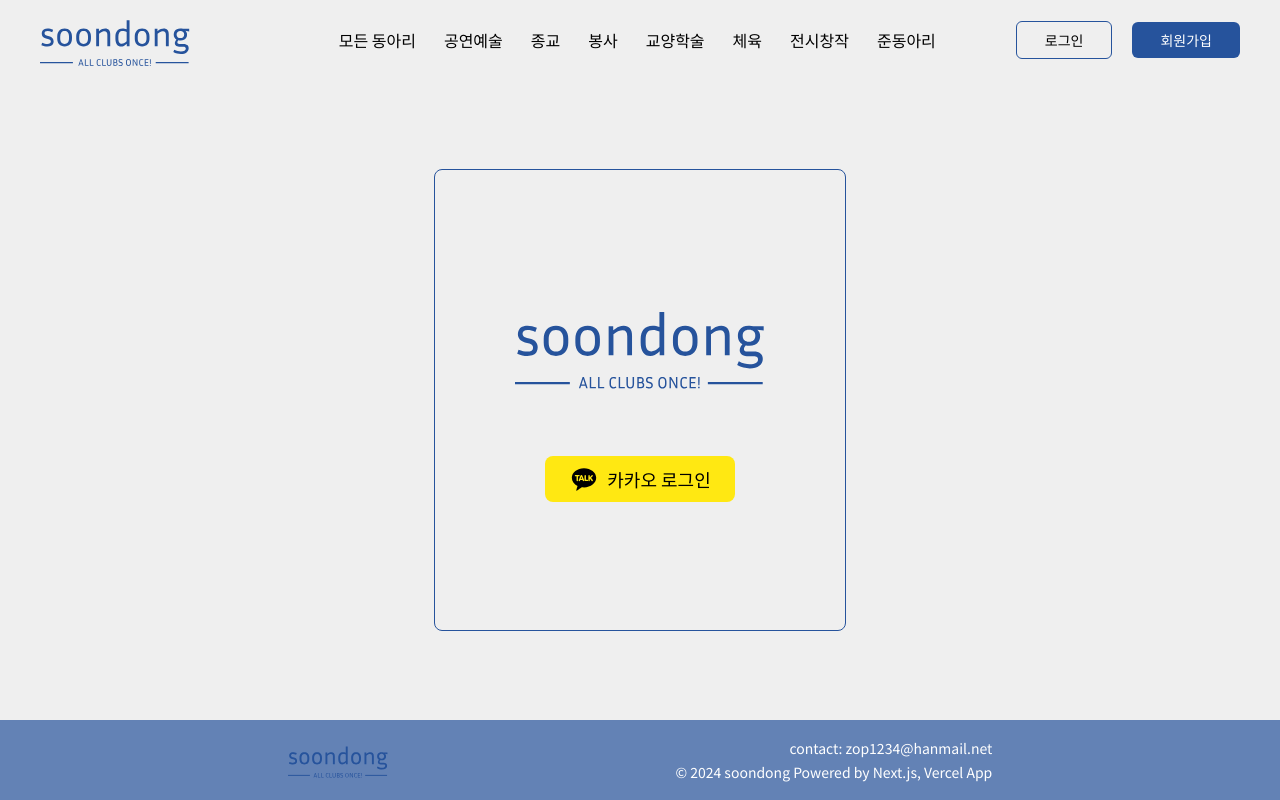
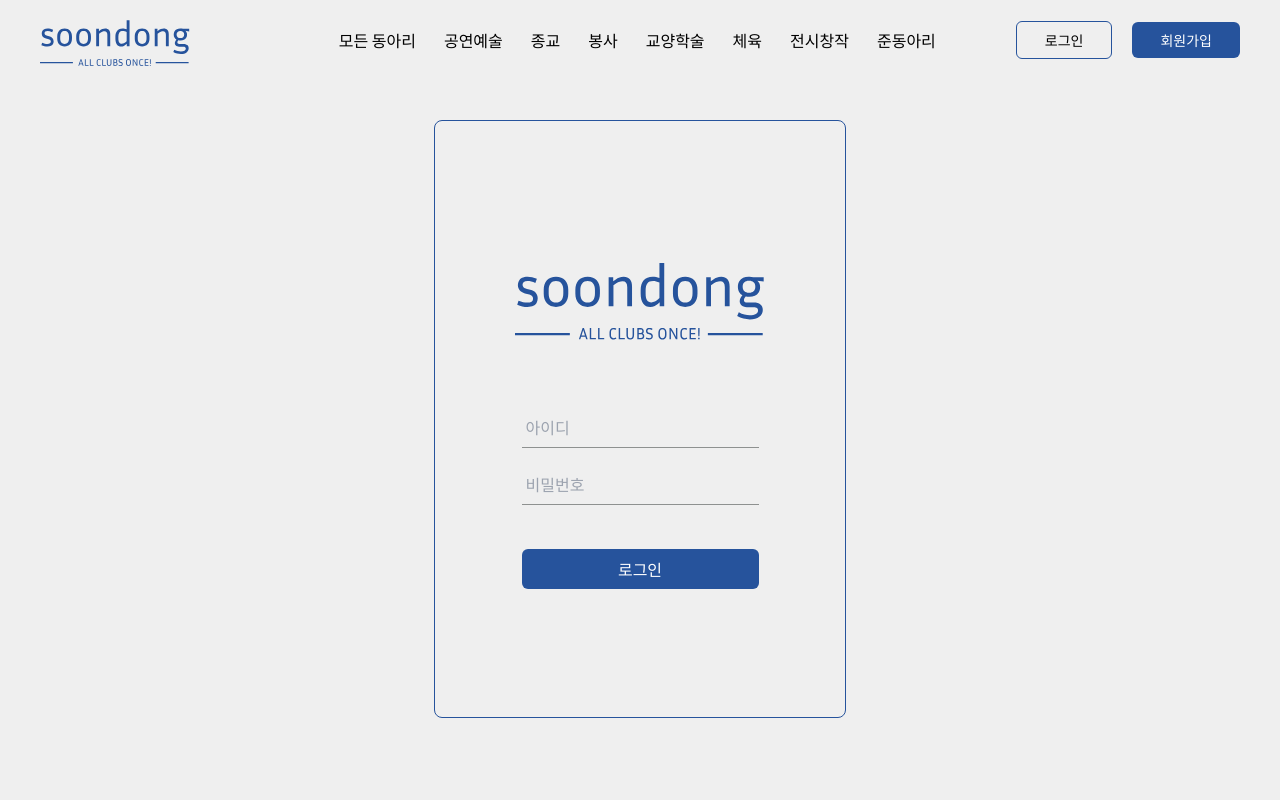
Before and after one commit to TaeWooKim-SCH/soondong, a Next.js app: page /login in a window 1280 px wide. Built offline with nearby package versions, Linux system fonts and the light colour scheme; no server answers.

Commit message:
feat: 로그인 레이아웃 구현

```diff
--- /dev/null
+++ b/src/app/_components/login/LoginForm.tsx
@@ -0,0 +1,40 @@
+'use client'
+
+import { SubmitHandler, useForm } from "react-hook-form";
+
+export default function LoginForm() {
+  const { register, handleSubmit, watch, formState: { isSubmitting } } = useForm<FormInputs>({
+    defaultValues: { id: '', password: ''}
+  });
+
+  const onSubmit: SubmitHandler<FormInputs> = async (data) => {
+    console.log(data);
+  }
+
+  return (
+    <form className="grid grid-cols-1" onSubmit={handleSubmit(onSubmit)}>
+      <section className="mb-3">
+        <input
+          className={`px-1 py-2 mb-1 outline-none bg-bg-color border-b border-b-silver`}
+          type='text'
+          placeholder="아이디"
+          {...register('id')}
+        />
+      </section>
+      <section>
+        <input
+          className={`px-1 py-2 mb-1 outline-none bg-bg-color border-b border-b-silver`}
+          type='text'
+          placeholder="비밀번호"
+          {...register('password')}
+        />
+      </section>
+      <button className="mt-10 bg-blue text-white px-5 py-2 rounded-md font-normal">로그인</button>
+    </form>
+  );
+}
+
+interface FormInputs {
+  id: string;
+  password: string;
+}
--- a/src/app/_components/signup/SignupForm.tsx
+++ b/src/app/_components/signup/SignupForm.tsx
@@ -126,7 +126,6 @@ export default function SignupForm() {
 
   // 회원가입 요청 핸들러 -> 쓰로틀 적용하기
   const onSubmit: SubmitHandler<FormInputs> = throttle(async (data) => {
-    console.log(data);
     if (!data.id_auth) {
       return alert('아이디 중복확인을 해주세요.');
     }
--- a/src/app/login/page.tsx
+++ b/src/app/login/page.tsx
@@ -1,7 +1,15 @@
-import LoginLayout from "../_components/layouts/LoginLayout";
+import Image from "next/image";
+
+import Layout from "../_components/layouts/Layout";
+import LoginForm from "../_components/login/LoginForm";
 
 export default function Login() {
   return (
-    <LoginLayout>카카오 로그인</LoginLayout>
+    <Layout className="flex justify-center items-center">
+      <section className="mx-auto mb-20 flex flex-col justify-center items-center rounded-lg sm:py-32 sm:border sm:border-blue sm:px-20">
+        <Image className="w-[250px] mb-16" src="/Logo.svg" alt="로고" width={500} height={0} priority={true} />
+        <LoginForm />
+      </section>
+    </Layout>
   );
 }
```
